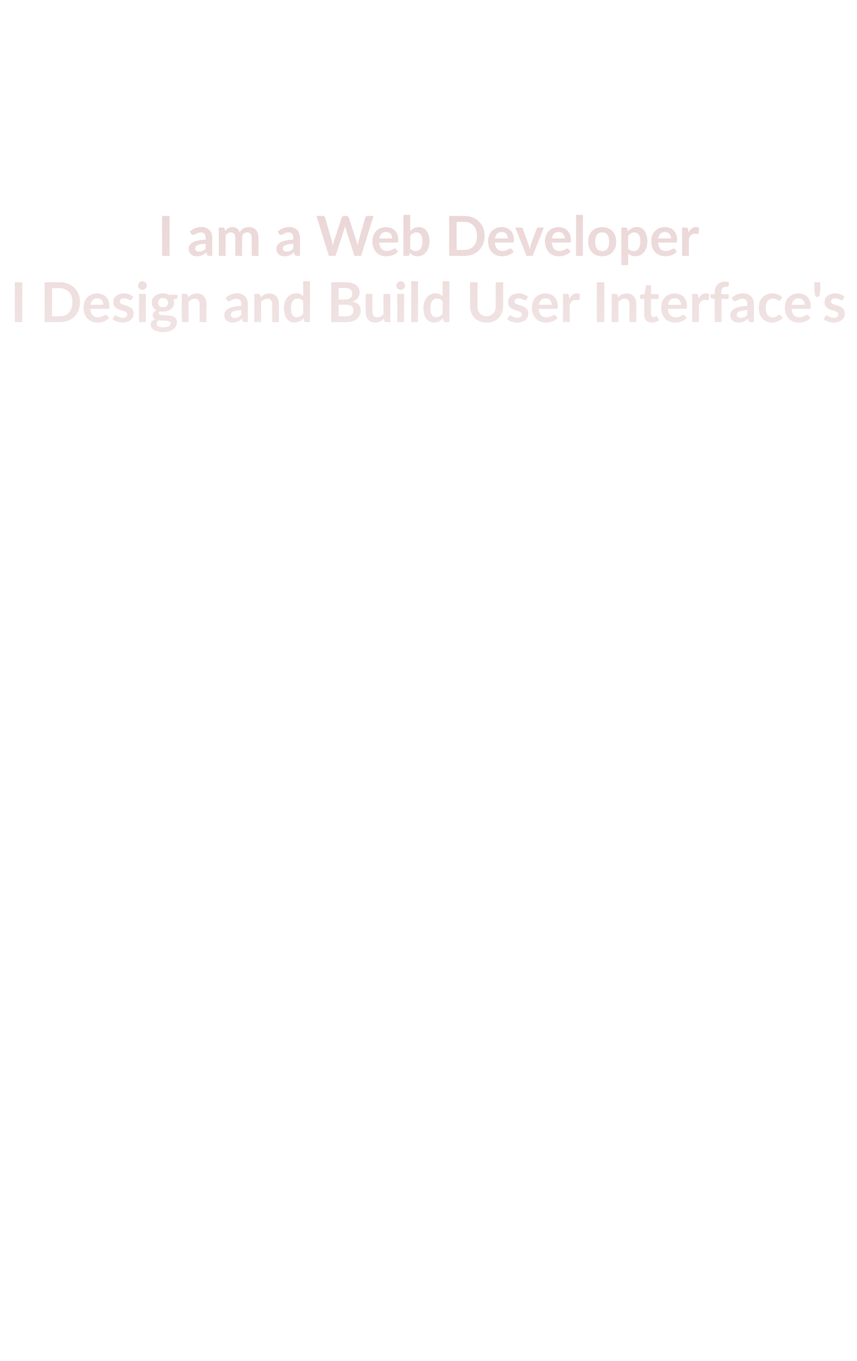
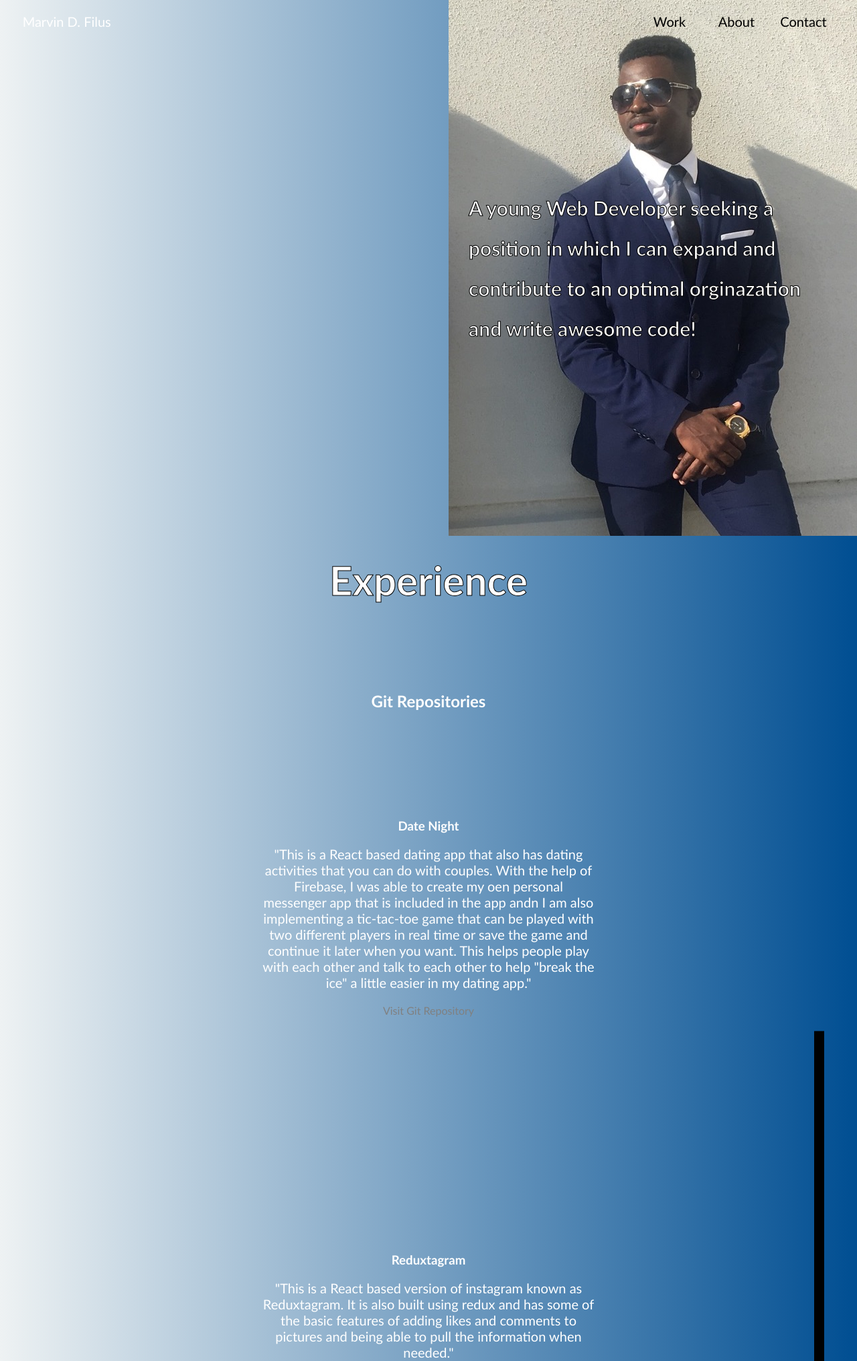
Before and after one commit to Filusmarvin/Filusmarvin.github.io, a PHP site: page / in a window 1280 px wide. Shown: the top 2032 px of the page at 67% size. Before the commit the page ends 496 px from the top, so only its background shows below. Run offline with PHP 8.4, Linux system fonts and the light colour scheme; some libraries are stand-ins or nearby versions.

Commit message:
almost done

```diff
--- a/Css/Css.css
+++ b/Css/Css.css
@@ -1,7 +1,7 @@
 html{
-	color: black;
+	color: white;
 	font-family: "Trebuchet MS", Helvetica, sans-serif;
-	background: linear-gradient(to right, #870000, #190a05);
+	background: linear-gradient(to right, #eef2f3 , white);
 }
 
 body{
@@ -12,28 +12,30 @@
 	width:100%;
 	height:100%;
 	position: absolute;
-	background: linear-gradient(to right, #870000, #190a05);
-	color:;
+	background: linear-gradient(to right, #eef2f3, #190a05);
+	color:white;
+	max-width: 1440px;
+
 }
 a:visited{
-	color: black;
+	color: white;
 	text-decoration: none;
 }
 a:focus{
-	color: black;
+	color: white;
 	text-decoration: none;
 }
 a:hover{
-	color: black;
+	color: white;
 	text-decoration: none;
 }
 a{
-	color: black;
+	color: white;
 	text-decoration: none;
 }
 
 .main{
-	display: none;
+	/*display: none;*/
 	position: relative;
 	animation-name: main;
 	animation-duration: 3s;
@@ -47,15 +49,23 @@
 
 #header{
 	display: flex;
+	position: fixed;
 	flex-direction: row;
 	align-content: center;
 	align-items: center;
 	justify-content: space-between;
-	padding-left: 100px;
-	padding-right: 100px;
+	/*padding-left: 100px;*/
+	/*padding-right: 100px;*/
 	width: 100%;
-	height: 100%;
+	/*height: 100%;*/
 	font-size: 20px;
+}
+#header p {
+	display: flex;
+	max-width: 250px;
+	width: 200px;
+	justify-content: center;
+	text-align: center;
 }
 
 #header a {
@@ -107,7 +117,7 @@
 	/*animation-duration: infinite;*/
 }
 /*1900*/
-
+/*
 .back1{
 	background:url("../images/web-dev1.png");
 	background-repeat: no-repeat;
@@ -134,6 +144,14 @@
 	background-repeat: no-repeat;
     background-position: center;
     background-size: 1440px 1200px;
+}*/
+
+.nav{
+	display: flex;
+	flex-direction: row;
+	justify-content: space-around;
+	width: 300px;
+	color: black;
 }
 
 .nav-header{
@@ -154,7 +172,7 @@
 	flex-direction: row;
 	width: 100%;
 	height: 800px;
-	background: linear-gradient(to right, #870000, #190a05);
+	background: linear-gradient(to right, #eef2f3 , #004e92);
 
 }
 
@@ -238,14 +256,14 @@
 }
 
 #sect-two{
-	background: linear-gradient(to right, #870000, #190a05)!important;
+	background: linear-gradient(to right, #eef2f3 , #004e92)!important;
 }
 
 #experience{
 	padding-top: 30px;
 	margin-top: 0px;
 	text-align: center;
-	font-size: 30px;
+	font-size: 60px;
 	/*height: 500px;*/
 	-webkit-text-stroke: 1.0px #000000;
 	-webkit-text-fill-color: #FFFFFF;
@@ -257,7 +275,7 @@
 	justify-content: center;
 	align-items: center;
 	align-content: center;
-	background: linear-gradient( to right, #000428 , #004e92);
+	background: linear-gradient( to right, #eef2f3 , #004e92);
 	height: 400px;
 	text-align: center;
 }
--- a/Css/about.css
+++ b/Css/about.css
@@ -17,3 +17,7 @@
 	display: flex;
 	flex-direction: row;
 }
+.left-side{
+	background-image: url(../images/IMG_0071.jpg);
+	height: 100%;
+}
--- a/Css/experience.css
+++ b/Css/experience.css
@@ -9,7 +9,6 @@
 	justify-content: center;
 	align-items: center;
 	text-align: center;
-	background: linear-gradient( to right, #000428 , #004e92) !important;
 }
 
 .git-repo h2{
@@ -30,7 +29,7 @@
 }
 
 .ex2{
-	background: linear-gradient( to right, #000428 , #004e92);
+	/*background: linear-gradient( to right, #ffdde1 , #004e92);*/
 }
 
 .gitpics{
@@ -71,7 +70,7 @@
 	width: 500px;
 	font-size: 20px;
 	padding-bottom: 50px;
-	color: black;
+	color: white;
 }
 
 .more-info a {
@@ -202,10 +201,12 @@
 	align-items: center;
 	padding: 20px;
 	font-size: 20px;
-	color: black;
+	color: white;
+	height: 500px;
 }
 
 
 .iron{
 	width: 1000px;
+	line-height: 40px;
 }
--- a/index.html
+++ b/index.html
@@ -24,10 +24,10 @@
 		<div class="home">
 			<header id="header">
 				<p> Marvin D. Filus </p>
-				<nav>
-					<a href=""> Work </a>
-					<a href=""> About </a>
-					<a href=""> Contact </a>
+				<nav class="nav">
+					<p id="work"> Work </p>
+					<p id="about"> About </p>
+					<p id="contact"> Contact </p>
 				</nav>
 			</header>
 		</div>
@@ -68,7 +68,7 @@
 						<a class="repo-img" href=""> <div class="Datenight gitpics" > </div> </a> -->
 					</div>
 
-					<div class="git-examples" style="color: black;">
+					<div class="git-examples">
 						<div>
 							<h1> Reduxtagram </h1>
 							<div class="more-info">
@@ -106,7 +106,7 @@
 				<h1>About Me</h1>
 				<div class="abt-main">
 					<div class="left-side">
-						<img src="./images/IMG_0071.jpg" />
+						<!-- <img class="" src="./images/IMG_0071.jpg" /> -->
 					</div>
 					<div class="right-side">
 						<p> When I applied to uBreakIfix, I was in a 7 man team lead position and right next to us was a web development department. When I went in there so they could fix something for me on the website, i seen the screen and it reminded me of the matrix. Just a bunches of 1's and 0's that I did not understand. What I did know was that I wanted to understand what ever they were writing and saying. I really grew an interest into it so I asked one of the leads in that department to teach me more about the coding. Ever since then I grew a passion for coding. The crazy thing is that I did not know that I had a friend that was coding that I would see on the daily basis. He was working with AAA as a web developer so I also started talking to him and he introduced me to the Iron Yard academy. After taking that course I feel like I can learn any thing. There is no code too hard for me to understand and that boot camp prepared me for the future and made me who I am today. That boot camp prepared me to learn and study more and seek more avenues like word press and angular even though react is my strong point in all of this.  </p>
--- a/javascript.js
+++ b/javascript.js
@@ -2,6 +2,19 @@
 //     if(window.pageYOffset>400)alert('User has scrolled at least 400 px!');
 // }
 // window.onscroll=testScroll
+
+
+$('.nav').on('click',function (event) {
+	let id = event.target.id;
+	if( id === "work"){
+
+	} else if (id === 'contact') {
+
+	} else if (id === 'about') {
+
+	}
+
+})
 
 $(window).scroll(function(){
 
@@ -75,10 +88,10 @@
 // Background color for the header after certain scroll amount
 
 $(window).scroll(function () {
-	if (pageYOffset>550) {
-		$('.nav-header').css("background","linear-gradient(to right, #434343, #2c3e50)");
+	if (pageYOffset>50) {
+		$('#header').css("background","linear-gradient(to right, #eef2f3 , #004e92)");
 	} else {
-		$('.nav-header').css('background','none');
+		$('#header').css('background','none');
 	}
 })
 // animation for the experience section
--- a/open.js
+++ b/open.js
@@ -1,14 +1,14 @@
-$('.wid').hide();
+// $('.wid').hide();
 // // There until I can fix the main
-// $('.opening').hide();
+$('.opening').hide();
 
 
-$(document).ready(setTimeout(function(){
-	$('.begin').hide();
-	$('.wid').show();
-}, 5000));
+// $(document).ready(setTimeout(function(){
+// 	$('.begin').hide();
+// 	$('.wid').show();
+// }, 5000));
 
-$(document).ready(setTimeout(function(){
-	$('.opening').hide();
-	$('.main').show();
-}, 10000));
+// $(document).ready(setTimeout(function(){
+// 	$('.opening').hide();
+// 	$('.main').show();
+// }, 10000));
```
Also changed, not shown: 1 other file.
